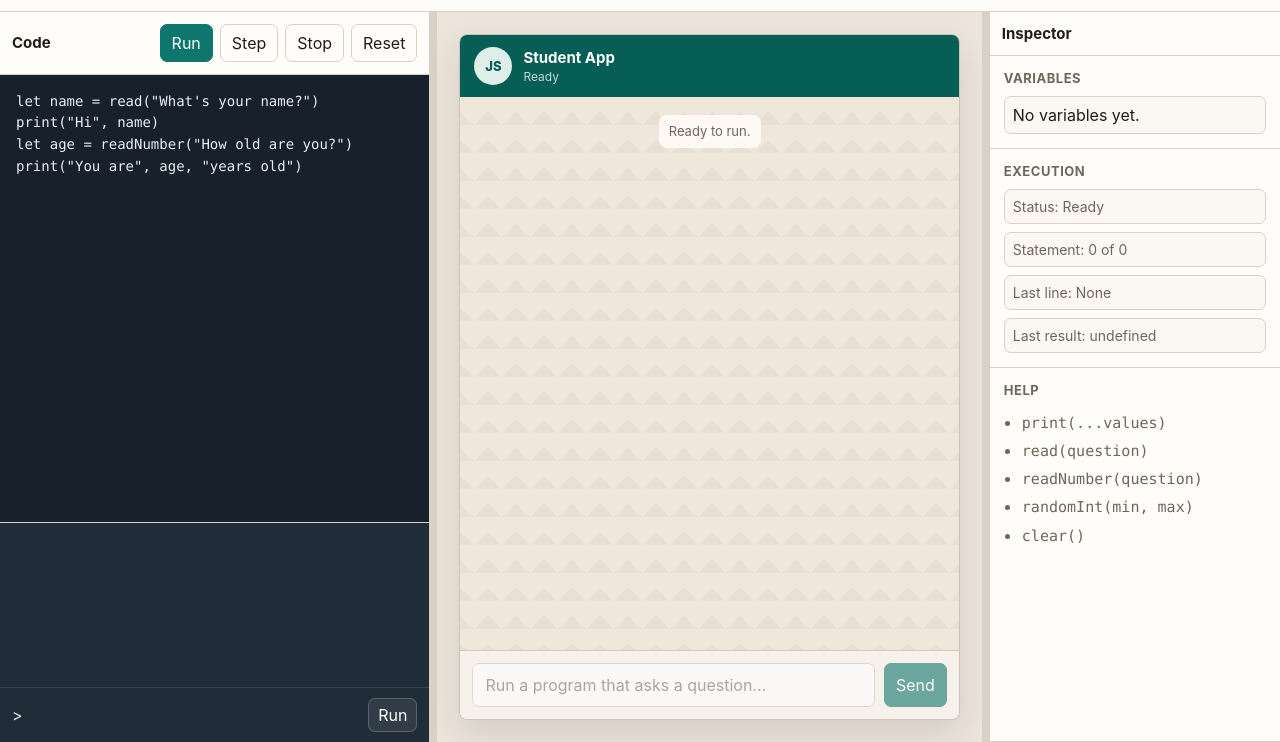
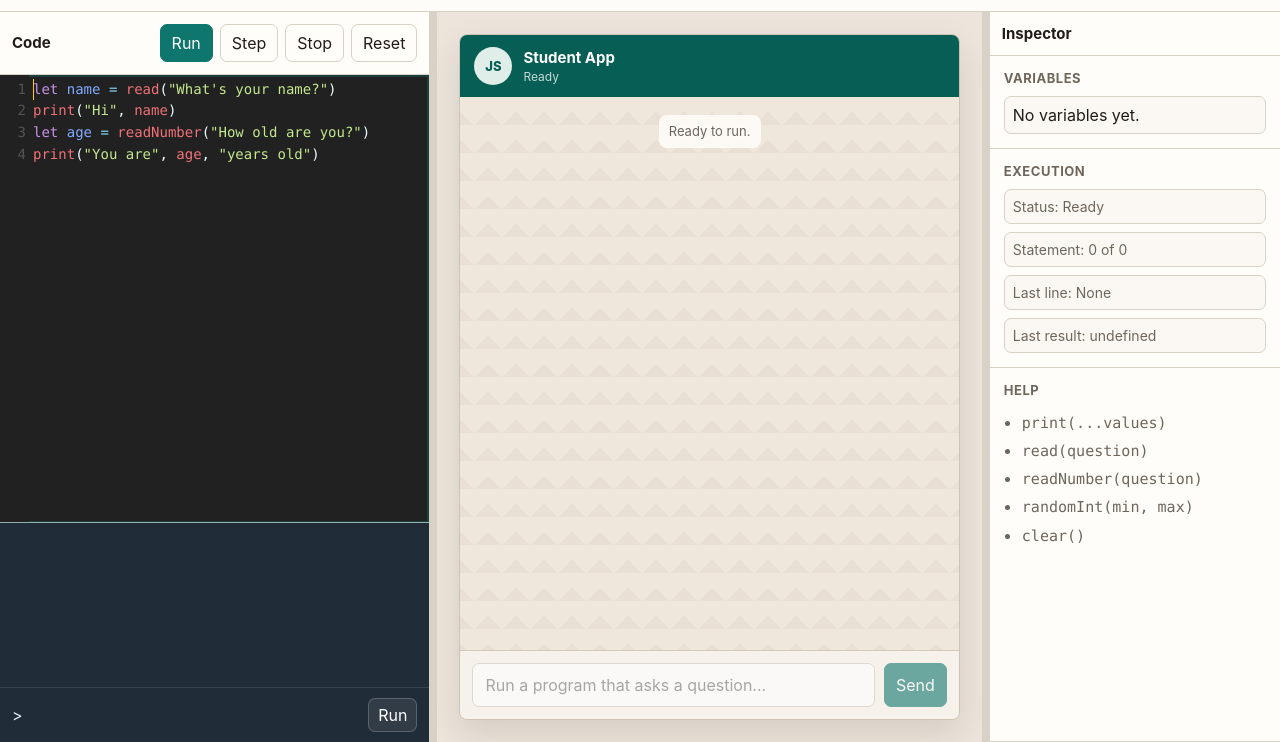
Before and after one commit to rodrigorgs/codeconversa, a website: page index.html in a window 1280 px wide. Shown: the part 58-800 px from the top of the page. Drawn offline with nearby package versions, Linux system fonts and the light colour scheme.

Commit message:
Add CodeMirror editor integration

```diff
--- a/app.js
+++ b/app.js
@@ -618,13 +618,18 @@
 
   const runtime = new ChatRuntime();
   const interpreter = new Interpreter(runtime, new Environment());
+  let codeEditor = null;
+
+  function getSourceCode() {
+    return codeEditor ? codeEditor.getValue() : elements.source.value;
+  }
 
   function runFresh() {
     runtime.cancel();
     elements.messages.innerHTML = "";
     interpreter.resetEnv();
     try {
-      interpreter.load(elements.source.value);
+      interpreter.load(getSourceCode());
       addMessage("system", "Program started.");
       interpreter.runAll();
     } catch (error) {
@@ -638,7 +643,7 @@
       if (!interpreter.program.length || interpreter.position >= interpreter.program.length) {
         elements.messages.innerHTML = "";
         interpreter.resetEnv();
-        interpreter.load(elements.source.value);
+        interpreter.load(getSourceCode());
         addMessage("system", "Step mode started.");
       }
       interpreter.stepFromButton();
@@ -815,6 +820,19 @@
   }
 
   elements.source.value = starterCode;
+  codeEditor = CodeMirror.fromTextArea(elements.source, {
+    mode: "javascript",
+    theme: "material-darker",
+    lineNumbers: true,
+    lineWrapping: true,
+    tabSize: 2,
+    indentUnit: 2,
+    autofocus: true,
+    extraKeys: {
+      "Ctrl-Enter": runFresh,
+      "Cmd-Enter": runFresh,
+    },
+  });
   elements.runButton.addEventListener("click", runFresh);
   elements.stepButton.addEventListener("click", stepFreshIfNeeded);
   elements.stopButton.addEventListener("click", () => interpreter.stop());
--- a/index.html
+++ b/index.html
@@ -4,6 +4,8 @@
     <meta charset="utf-8">
     <meta name="viewport" content="width=device-width, initial-scale=1">
     <title>Intro Prog Chat Lab</title>
+    <link rel="stylesheet" href="node_modules/codemirror/lib/codemirror.css">
+    <link rel="stylesheet" href="node_modules/codemirror/theme/material-darker.css">
     <link rel="stylesheet" href="styles.css">
   </head>
   <body>
@@ -88,6 +90,8 @@
         </aside>
       </main>
     </div>
+    <script src="node_modules/codemirror/lib/codemirror.js"></script>
+    <script src="node_modules/codemirror/mode/javascript/javascript.js"></script>
     <script src="app.js"></script>
   </body>
 </html>
--- /dev/null
+++ b/package.json
@@ -0,0 +1,5 @@
+{
+  "dependencies": {
+    "codemirror": "^5.65.21"
+  }
+}
--- a/styles.css
+++ b/styles.css
@@ -207,20 +207,31 @@
   background: var(--accent-dark);
 }
 
-#source-editor {
+.CodeMirror {
   width: 100%;
   height: 100%;
-  resize: none;
-  border: 0;
   border-bottom: 1px solid var(--line);
-  outline: none;
-  padding: 16px;
   background: var(--code);
-  color: #e8eef5;
-  caret-color: #7dd3fc;
   line-height: 1.55;
   font-family: "SFMono-Regular", Consolas, "Liberation Mono", monospace;
   font-size: 14px;
+}
+
+.CodeMirror-gutters {
+  border-right: 1px solid rgba(255, 255, 255, 0.08);
+}
+
+.CodeMirror-linenumber {
+  color: rgba(232, 238, 245, 0.42);
+}
+
+.CodeMirror-cursor {
+  border-left-color: #7dd3fc;
+}
+
+.CodeMirror-focused {
+  outline: 2px solid rgba(15, 118, 110, 0.35);
+  outline-offset: -2px;
 }
 
 .repl {
```
Also changed, not shown: README.md, 2 other files.
